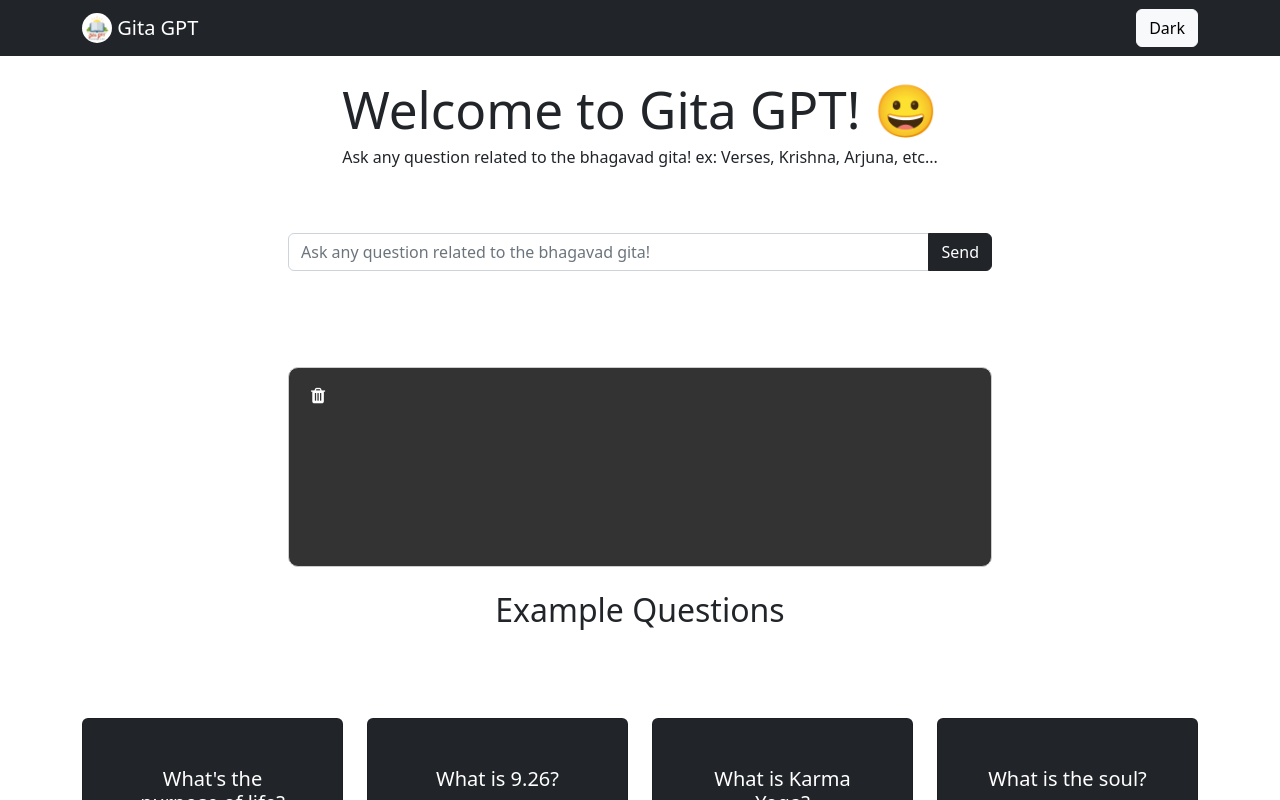
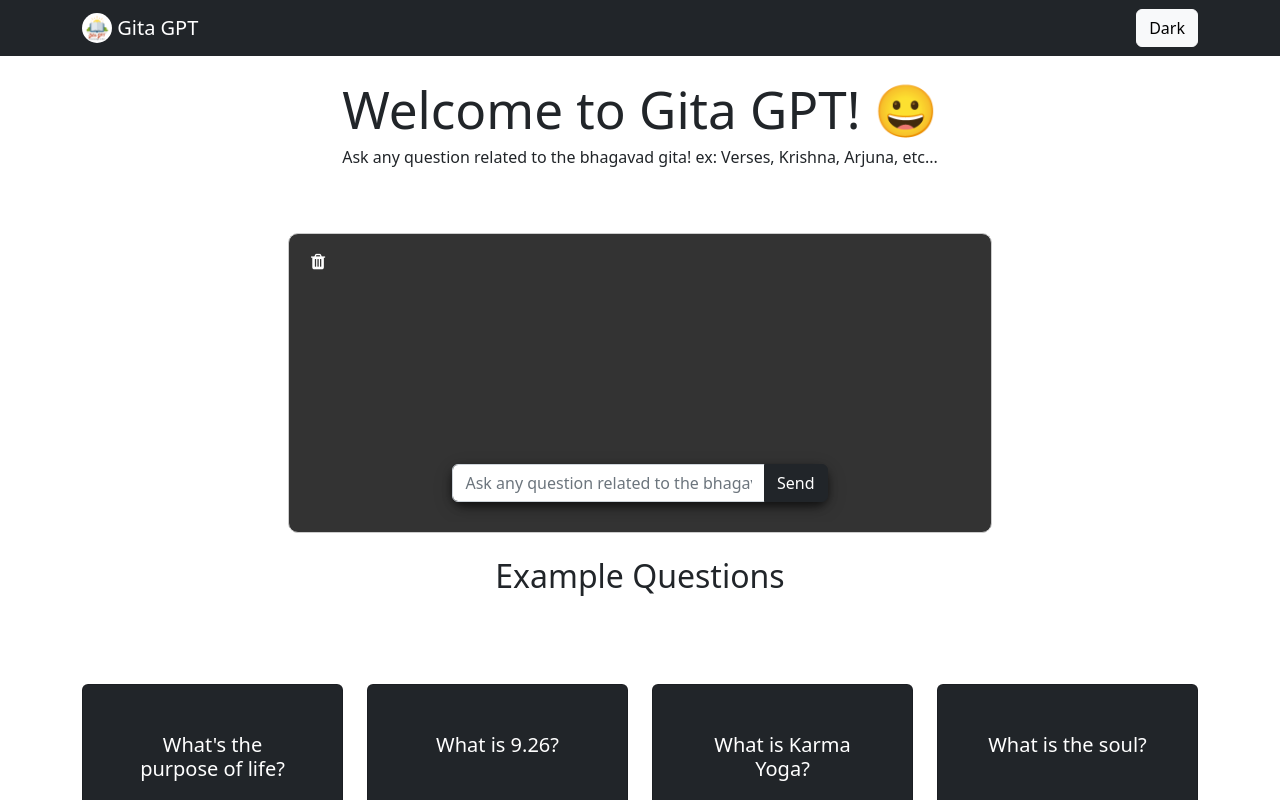
Before and after one commit to DudeUnoob/Gita_GPT, a React (Vite) app: page / in a window 1280 px wide. Shown: the top 800 px of the page. Built offline with nearby package versions, Linux system fonts and the light colour scheme.

Commit message:
frontend and UI changes

```diff
--- a/src/pages/Home.jsx
+++ b/src/pages/Home.jsx
@@ -109,7 +109,7 @@ export default function Home() {
       <div className="card_body">
 
 
-        <InputGroup className="mb-3" placeholder='Ask a question!' id="input_question">
+        {/* <InputGroup className="mb-3" placeholder='Ask a question!' id="input_question">
 
           <Form.Control
             aria-label="Example text with button addon"
@@ -132,7 +132,7 @@ export default function Home() {
             </Spinner>
           </div>
           <p id="answer_result"><b>{messageValue?.answer}</b></p>
-        </div>
+        </div> */}
 
 
 
@@ -174,10 +174,12 @@ export default function Home() {
         </Modal.Footer>
       </Modal>
 
-      <div className="containerScroll" style={{backgroundColor: darkTheme == true ? "#333" : "white"}}>
-      <Button id="trash-icon" onClick={handleModalShow}><i className='fa fa-trash' aria-hidden="true" style={{fontSize:"18px"}}></i></Button>
-        <div className="scrollable" id="scrollable" style={{backgroundColor: darkTheme == true ? "#333" : "white"}}>
-          {getStorage?.map((elm, i) => {
+      <div className="containerScroll" style={{ backgroundColor: darkTheme == true ? "#333" : "white" }}>
+        <Button id="trash-icon" onClick={handleModalShow} style={{color: darkTheme==true ? "white" : "#333"}}><i className='fa fa-trash' aria-hidden="true" style={{ fontSize: "18px" }}></i></Button>
+        <div className="scrollable" id="scrollable" style={{ backgroundColor: darkTheme == true ? "#333" : "white" }}>
+          {
+            getStorage == null ? <div className='chat-container' style={{ height: "220px" }}></div>
+              : getStorage?.map((elm, i) => {
                 return (
                   <div key={i} className="chat-container">
                     <div className='chat-message human_chat'>
@@ -190,10 +192,30 @@ export default function Home() {
                   </div>
                 )
               })}
+          <InputGroup className="mb-3" placeholder='Ask a question!' id="input_question" style={{ position: "sticky", bottom: "0", top: "0" }}>
+
+            <Form.Control
+              aria-label="Example text with button addon"
+              aria-describedby="basic-addon1"
+              placeholder='Ask any question related to the bhagavad gita!'
+              ref={inputText}
+              required
+              onKeyDown={(e) => e.code == "Enter" ? handleCallGPT() : ""}
+            />
+            <Button id="button-addon1" onClick={handleCallGPT} disabled={loading} variant={darkTheme == true ? "dark" : "primary"}>
+              {loading == true ? <Spinner animation='border' role={"status"} style={secondLoadingStyleState}
+                size="sm"
+              >
+                <span className='visually-hidden'>Loading...</span>
+              </Spinner> : "Send"}
+            </Button>
+
+          </InputGroup>
+
         </div>
       </div>
       <br />
-      <h2 style={{  textAlign:"center" }}>Example Questions</h2>
+      <h2 style={{ textAlign: "center" }}>Example Questions</h2>
       <br />
       <br />
       <Container className='sampleQuestions'>
@@ -215,26 +237,26 @@ export default function Home() {
         </Row>
       </Container>
 
-      <footer style={{backgroundColor: darkTheme == true ? "#333" : "white", color:darkTheme == true ? "white" : "black", borderTop: darkTheme == true ? "" : "1px solid"}}>
-        <div className="container" style={{backgroundColor: darkTheme == true ? "#333" : "white", color:darkTheme == true ? "white" : "black"}}>
-          <div className="row" style={{color:darkTheme == true ? "white" : "black"}}>
-            <div className="col-md-4" style={{color:darkTheme == true ? "white" : "black"}}>
+      <footer style={{ backgroundColor: darkTheme == true ? "#333" : "white", color: darkTheme == true ? "white" : "black", borderTop: darkTheme == true ? "" : "1px solid" }}>
+        <div className="container" style={{ backgroundColor: darkTheme == true ? "#333" : "white", color: darkTheme == true ? "white" : "black" }}>
+          <div className="row" style={{ color: darkTheme == true ? "white" : "black" }}>
+            <div className="col-md-4" style={{ color: darkTheme == true ? "white" : "black" }}>
               <h5>About Me/This</h5>
               <p>In February of 2023 I decided to make a website </p>
               <p>dedicated to a free open Gita AI 📔</p>
-              <p><b>Created by: <a href="https://github.com/DudeUnoob" target={"_blank"} style={{color:darkTheme == true ? "white" : "black"}}>@dom✌</a></b></p>
+              <p><b>Created by: <a href="https://github.com/DudeUnoob" target={"_blank"} style={{ color: darkTheme == true ? "white" : "black" }}>@dom✌</a></b></p>
             </div>
-            <div className="col-md-4" style={{color:darkTheme == true ? "white" : "black"}}>
+            <div className="col-md-4" style={{ color: darkTheme == true ? "white" : "black" }}>
               <h5>Check Me Out!</h5>
-              <p><i className="fa fa-linkedin" ></i> <a href="https://www.linkedin.com/in/damodar-kamani-a7204123a/" target={"_blank"} style={{color:darkTheme == true ? "white" : "black"}}>Linkedin</a></p>
-              <p><i className="fa fa-github" style={{ paddingRight: "5px" }}></i><a href="https://github.com/DudeUnoob" target={"_blank"} style={{color:darkTheme == true ? "white" : "black"}}>Github</a></p>
+              <p><i className="fa fa-linkedin" ></i> <a href="https://www.linkedin.com/in/damodar-kamani-a7204123a/" target={"_blank"} style={{ color: darkTheme == true ? "white" : "black" }}>Linkedin</a></p>
+              <p><i className="fa fa-github" style={{ paddingRight: "5px" }}></i><a href="https://github.com/DudeUnoob" target={"_blank"} style={{ color: darkTheme == true ? "white" : "black" }}>Github</a></p>
               <p><i className="fa fa-envelope"></i> techdomprogramming@gmail.com</p>
             </div>
-            <div className="col-md-4" style={{color:darkTheme == true ? "white" : "black"}}>
+            <div className="col-md-4" style={{ color: darkTheme == true ? "white" : "black" }}>
               <h5>Follow Me</h5>
               {/* <a href="#"><i className="fa fa-facebook-square fa-2x"></i></a> */}
-              <a href="https://twitter.com/DudeUnoob69" target={"_blank"} style={{color:darkTheme == true ? "white" : "black"}}><i className="fa fa-twitter-square fa-2x" style={{color:darkTheme == true ? "white" : "black"}}></i></a>
-              <a href="https://www.instagram.com/damodar_kamanii/" target={"_blank"} style={{color:darkTheme == true ? "white" : "black"}}><i className="fa fa-instagram fa-2x" style={{color:darkTheme == true ? "white" : "black"}}></i></a>
+              <a href="https://twitter.com/DudeUnoob69" target={"_blank"} style={{ color: darkTheme == true ? "white" : "black" }}><i className="fa fa-twitter-square fa-2x" style={{ color: darkTheme == true ? "white" : "black" }}></i></a>
+              <a href="https://www.instagram.com/damodar_kamanii/" target={"_blank"} style={{ color: darkTheme == true ? "white" : "black" }}><i className="fa fa-instagram fa-2x" style={{ color: darkTheme == true ? "white" : "black" }}></i></a>
             </div>
           </div>
           <hr />
--- a/src/public/Home.css
+++ b/src/public/Home.css
@@ -46,7 +46,7 @@ footer a:hover {
 }
 
 .containerScroll {
-  height: 200px;
+height: 300px;
 border: 1px solid #ccc;
 padding: 10px;
 width: 55%;
@@ -153,3 +153,8 @@ footer a:hover {
 text-shadow: 4px 4px 18px rgba(0,0,0,1);
 box-shadow: 0 4px 8px 0 rgba(0, 0, 0, 0.3), 0 6px 20px 0 rgba(0, 0, 0, 0.19);
 }
+
+#input_question {
+box-shadow: 0 4px 8px 0 rgba(0, 0, 0, 0.6), 0 6px 20px 0 rgba(0, 0, 0, 0.19);
+border-radius: 12px;
+}
```
Also changed, not shown: src/functions/messageCycle.js (added, +52 -0 lines). Lines whose indentation alone changed are shown as unchanged.
